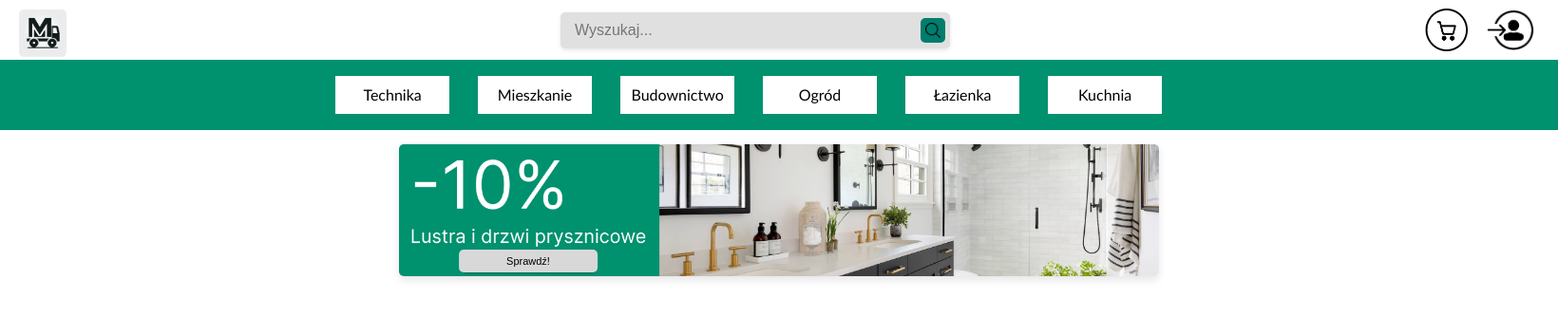
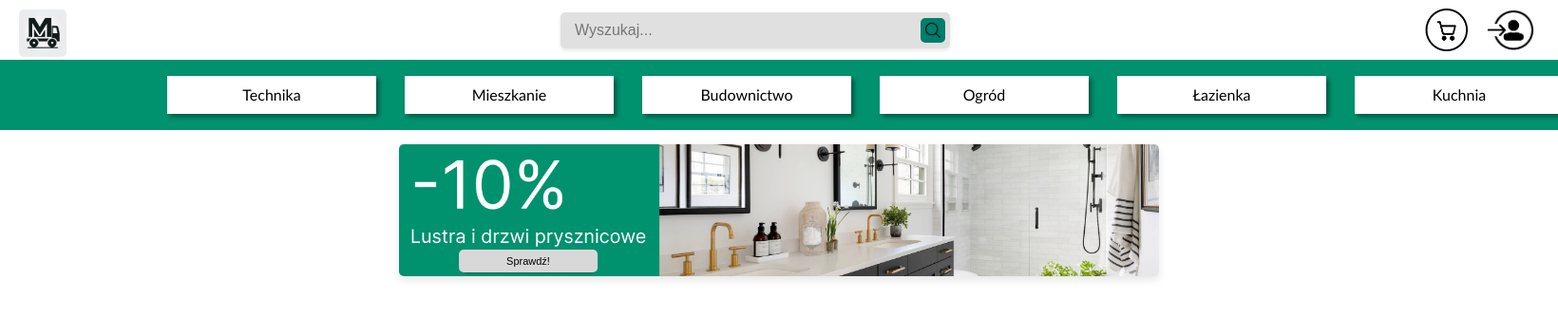
Before and after one commit to Jaian400/Magazyn_Master, a Django app: page / in a window 1640 px wide. Shown: the top 334 px of the page at 95% size. Run offline with Django 5.2, Linux system fonts and the light colour scheme; data that the repository does not hold is empty.

Commit message:
duzo ladniejszy pasek kategorii

```diff
--- a/djan/static/styles.css
+++ b/djan/static/styles.css
@@ -140,9 +140,10 @@ span{
 .section-label {
     font-size: 20px;
     color: white;
-    margin-right: 21%; /* Większy odstęp między napisem a pierwszym przyciskiem */
+    margin-right: 10%; /*  odstęp między napisem a pierwszym przyciskiem */
     white-space: nowrap; /* Zapobiega zawijaniu tekstu */
 }
+
 /* Stylizacja kontenera z przyciskami sekcji */
 .buttons {
     display: flex;
@@ -152,7 +153,7 @@ span{
 }
 
 .button {
-    width: 120px; /* Stała szerokość przycisków */
+    width: 220px; /* Stała szerokość przycisków */
     height: 40px; /* Stała wysokość przycisków */
     background-color: white;
     color: black;
@@ -161,12 +162,14 @@ span{
     text-align: center;
     cursor: pointer;
     font-size: 16px;
-    transition: background-color 0.3s ease, transform 0.2s ease;
+    transition: background-color 0.3s ease, transform 0.17s ease;
     line-height: 40px;
     text-decoration: none;
+    filter: drop-shadow(3px 3px 2px rgba(0, 0, 0, 0.4));
 }
 
 .button:hover {
     background-color: white;
-    transform: scale(1.05);
+    transform: scale(1.02);
+    filter: drop-shadow(5px 5px 3px rgba(0, 0, 0, 0.5));
 }
```
